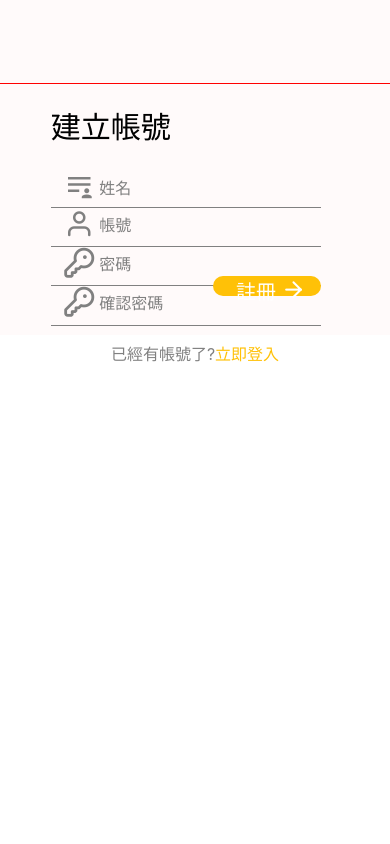
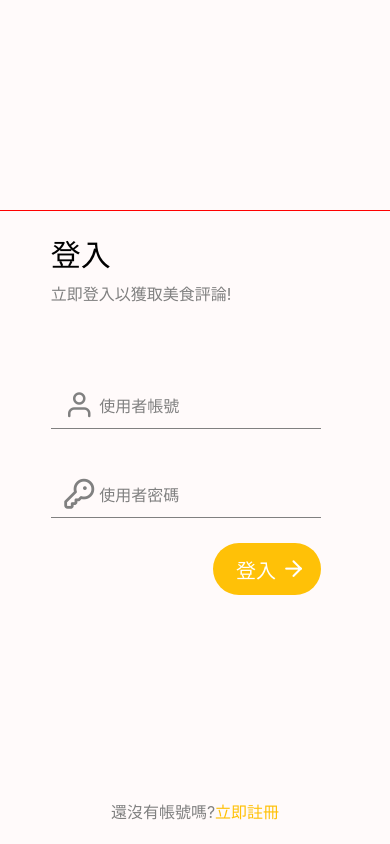
Before and after one commit to ycloudo/Project_frontend, a React Native app: screen /login in a window 390 px wide. Built offline with nearby package versions, Linux system fonts and the light colour scheme.

Commit message:
work in progress

```diff
--- a/App.js
+++ b/App.js
@@ -3,20 +3,17 @@ import { StyleSheet, Text, View } from "react-native";
 import { useState } from "react";
 import "react-native-gesture-handler";
 import { NavigationContainer } from "@react-navigation/native";
-import Navbar from "./routes/Navbar";
 import Drawer from "./routes/DrawerNav";
-import Start from "./Pages/Start";
-import Login from "./Pages/Auth/Login";
-import Signup from "./Pages/Auth/Signup";
+import Auth from "./routes/AuthStackNav";
 
 export default function App() {
+    const isSignin = 0;
     return (
         <View style={styles.container}>
             <StatusBar style="auto" />
-            {/* <NavigationContainer>
-                <Drawer />
-            </NavigationContainer> */}
-            <Signup />
+            <NavigationContainer>
+                {isSignin ? <Drawer /> : <Auth />}
+            </NavigationContainer>
         </View>
     );
 }
--- a/Components/AuthButton.js
+++ b/Components/AuthButton.js
@@ -1,9 +1,9 @@
 import React from "react";
 import { View, TouchableOpacity, Text } from "react-native";
 
-const AuthButton = ({ Icon, children, styles }) => {
+const AuthButton = ({ Icon, children, styles, handler }) => {
     return (
-        <TouchableOpacity style={styles.btn_ctr}>
+        <TouchableOpacity style={styles.btn_ctr} onPress={handler}>
             <View style={styles.btn}>
                 <Text style={styles.btn_text}>{children}</Text>
                 <Icon />
--- a/Pages/Auth/Login.js
+++ b/Pages/Auth/Login.js
@@ -12,11 +12,15 @@ import Icon_f from "@expo/vector-icons/Feather";
 import Icon_o from "@expo/vector-icons/Octicons";
 import AuthButton from "../../Components/AuthButton";
 
-const Login = () => {
+const Login = ({ navigation }) => {
     const Icon_user = (props) => <Icon_f {...props} name="user" />;
     const Icon_pwd = (props) => <Icon_o {...props} name="key" />;
     const [account, setAccount] = useState("");
     const [password, setPwd] = useState("");
+    const signupHandler = () => {
+        navigation.navigate("signup");
+    };
+    const LoginHandler = () => {};
     return (
         <TouchableWithoutFeedback onPress={Keyboard.dismiss}>
             <View style={ctr.main_ctr}>
@@ -52,6 +56,7 @@ const Login = () => {
                                 />
                             )}
                             styles={login_btn}
+                            handler={LoginHandler}
                         >
                             登入
                         </AuthButton>
@@ -62,7 +67,7 @@ const Login = () => {
                         還沒有帳號嗎?
                         <Text
                             style={{ color: "#FFC107", fontWeight: "500" }}
-                            onPress={() => {}}
+                            onPress={signupHandler}
                         >
                             立即註冊
                         </Text>
--- a/Pages/Auth/Signup.js
+++ b/Pages/Auth/Signup.js
@@ -14,10 +14,13 @@ import Icon_o from "@expo/vector-icons/Octicons";
 import Input from "../../Components/Input";
 import AuthButton from "../../Components/AuthButton";
 
-const Signup = () => {
+const Signup = ({ navigation }) => {
     const Icon_name = (props) => <Icon_ma {...props} name="text-account" />;
     const Icon_account = (props) => <Icon_f {...props} name="user" />;
     const Icon_pwd = (props) => <Icon_o {...props} name="key" />;
+    const loginHandler = () => {
+        navigation.navigate("login");
+    };
     return (
         <KeyboardAvoidingView behavior="padding" keyboardVerticalOffset={-250}>
             <TouchableWithoutFeedback onPress={Keyboard.dismiss}>
@@ -75,7 +78,7 @@ const Signup = () => {
                             已經有帳號了?
                             <Text
                                 style={{ color: "#FFC107", fontWeight: "500" }}
-                                onPress={() => {}}
+                                onPress={loginHandler}
                             >
                                 立即登入
                             </Text>
--- /dev/null
+++ b/routes/AuthStackNav.js
@@ -0,0 +1,22 @@
+import React from "react";
+import { createStackNavigator } from "@react-navigation/stack";
+import Login from "../Pages/Auth/Login";
+import Signup from "../Pages/Auth/Signup";
+
+const Stack = createStackNavigator();
+
+const AuthNav = () => {
+    return (
+        <Stack.Navigator
+            screenOptions={{
+                header: () => null,
+                gestureEnabled: false,
+            }}
+        >
+            <Stack.Screen name="login" component={Login} />
+            <Stack.Screen name="signup" component={Signup} />
+        </Stack.Navigator>
+    );
+};
+
+export default AuthNav;
```
